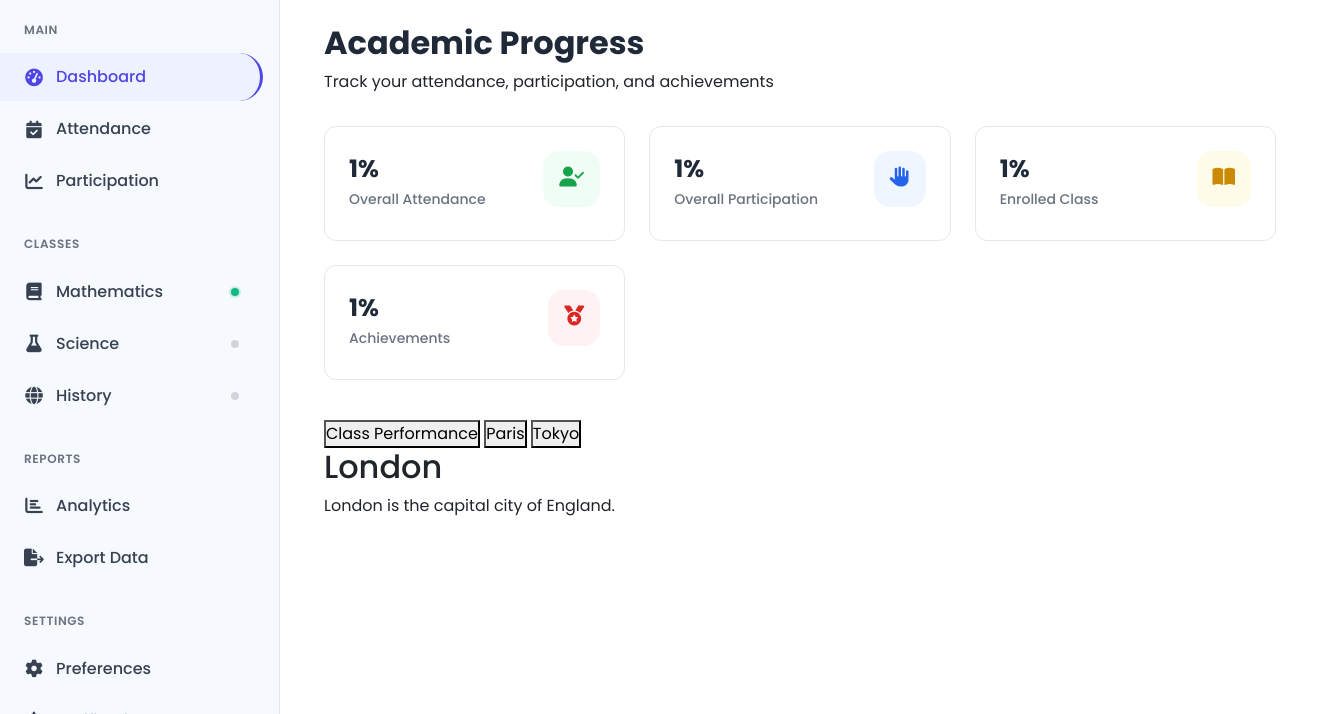
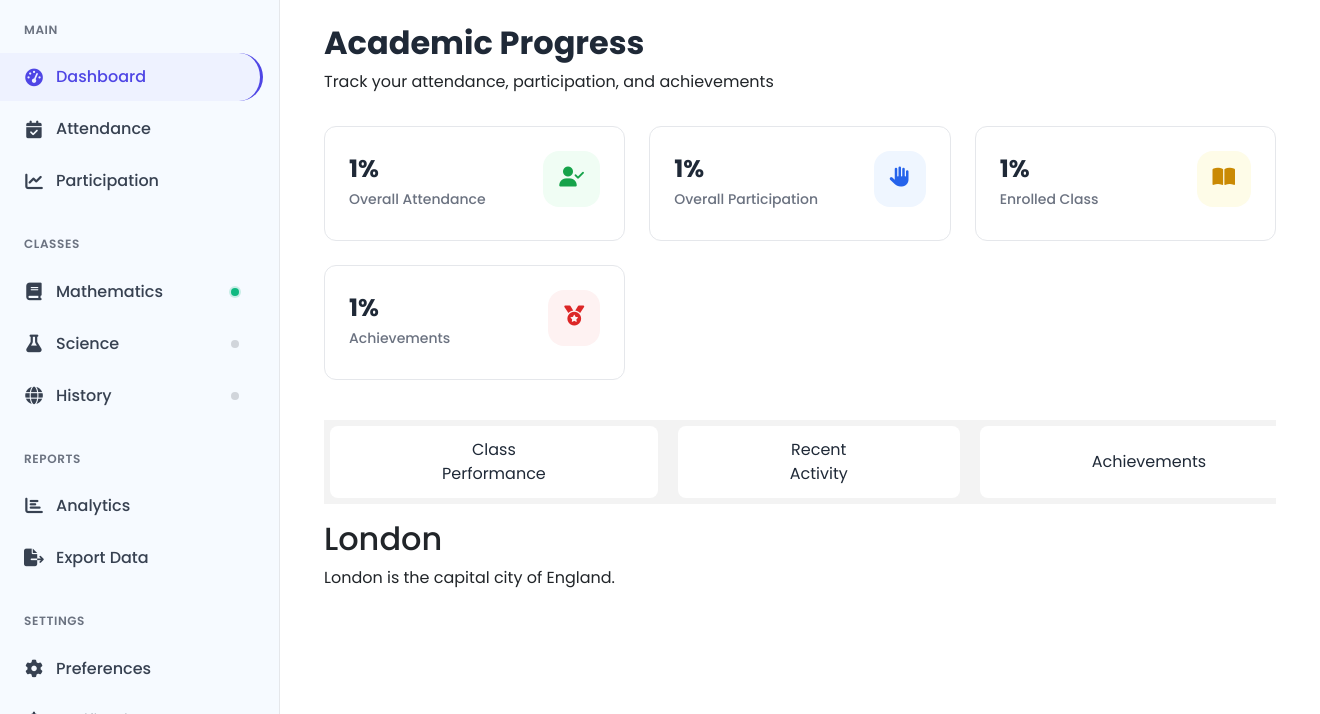
Before and after one commit to Draketzy/iclassroom, a Django app: template iClassroom/classroom/templates/classroom/student/student_progress.html in a window 1320 px wide. Shown: the part 86-800 px from the top of the page. Run offline with Django 3.2, Linux system fonts and the light colour scheme; the template is opened without the code that fills it: most values are stand-ins (such as "Sample title", 1, 10 or a date in 2020); some libraries are stand-ins or nearby versions.

Commit message:
Update student_progress.html

```diff
--- a/iClassroom/classroom/templates/classroom/student/student_progress.html
+++ b/iClassroom/classroom/templates/classroom/student/student_progress.html
@@ -52,24 +52,24 @@
       </div>
     </div>
   </div>
-  <div class="tablist">
-      <div class="w3-bar w3-black">
-        <button class="w3-bar-item w3-button" onclick="openCity('London')">Class Performance</button>
-        <button class="w3-bar-item w3-button" onclick="openCity('Paris')">Paris</button>
-        <button class="w3-bar-item w3-button" onclick="openCity('Tokyo')">Tokyo</button>
+  <div class="tablist-container">
+      <div class="tablist-header">
+        <button class="w3-bar-item w3-button" onclick="openTab('class-performance')">Class Performance</button>
+        <button class="w3-bar-item w3-button" onclick="openTab('recent-activity')">Recent Activity</button>
+        <button class="w3-bar-item w3-button" onclick="openTab('achievements')">Achievements</button>
       </div>
 
-       <div id="London" class="w3-container city">
+       <div id="class-performance" class="tab-progress">
       <h2>London</h2>
       <p>London is the capital city of England.</p>
       </div>
 
-      <div id="Paris" class="w3-container city" style="display:none">
+      <div id="recent-activity" class="tab-progress" style="display:none">
         <h2>Paris</h2>
         <p>Paris is the capital of France.</p>
       </div>
 
-      <div id="Tokyo" class="w3-container city" style="display:none">
+      <div id="achievements" class="tab-progress" style="display:none">
         <h2>Tokyo</h2>
         <p>Tokyo is the capital of Japan.</p>
       </div>
@@ -136,18 +136,39 @@
     color: #6b7280;
     margin-bottom: 8px;
 }
+/* .tablist-container {
+    margin-top: 24px;
+} */
+ .tablist-header {
+    display: flex;
+    gap: 12px;
+    background-color:#f3f3f3;
+    margin-bottom: 16px;
+    justify-content: space-between;
+    padding: 6px;
+ }
+.tablist-header button{
+    padding: 12px 7rem;
+    background: #ffffff;
+    border: none;
+    border-radius: 8px;
+    cursor: pointer;
+    font-size: 16px;
+    color: #1f2937;
+    margin-right: 8px;
+}
 </style>
 {% endblock %}
 
 {% block extra_js %}
 <script>
-function openCity(cityName) {
+function openTab(tabName) {
   var i;
-  var x = document.getElementsByClassName("city");
+  var x = document.getElementsByClassName("tab-progress");
   for (i = 0; i < x.length; i++) {
     x[i].style.display = "none";
   }
-  document.getElementById(cityName).style.display = "block";
+  document.getElementById(tabName).style.display = "block";
 }
 </script>
 {% endblock %}
```
